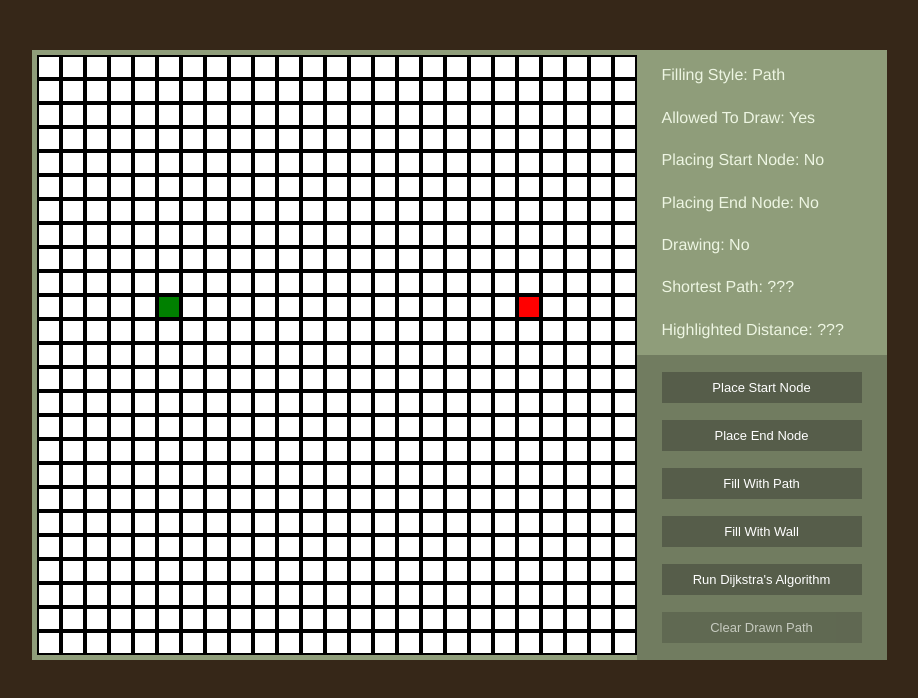
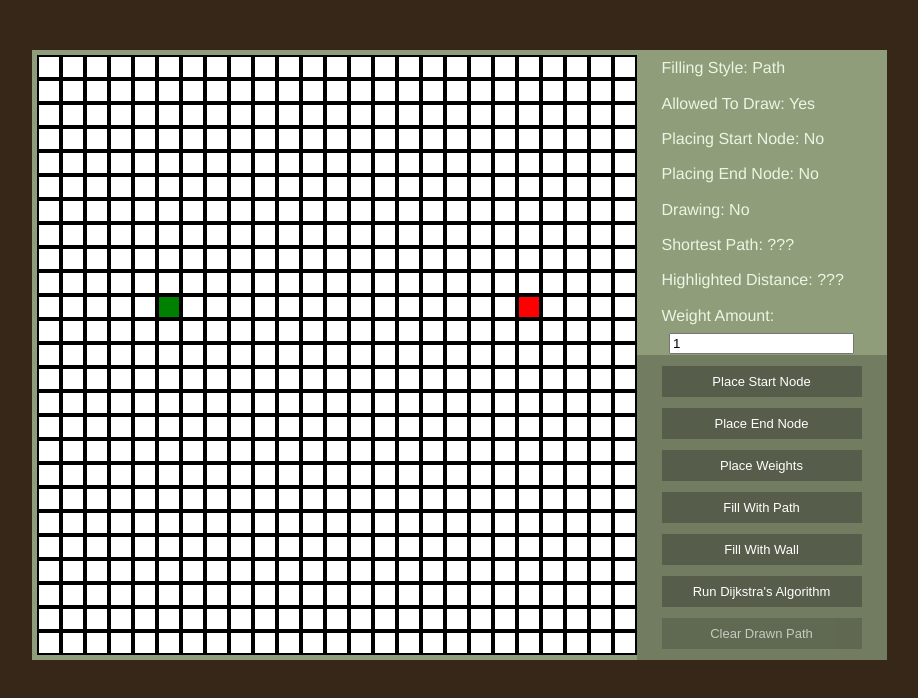
Before and after one commit to JEFF-MIKE/Vue-Grid-Pathfinder, a Vue app: page / in a window 1280 px wide. Shown: the top 698 px of the page, without its empty margins (181-1099 px from the left). Built offline with nearby package versions, Linux system fonts and the light colour scheme.

Commit message:
Added Weight functionality (might want to change later)

```diff
--- a/src/algorithms/dijkstra.js
+++ b/src/algorithms/dijkstra.js
@@ -11,7 +11,7 @@ export const dijkstra = (grid, startNode, endNode) => {
     if (closestNode.isWall) continue;
 
     // if the closest distance is infinity it means the
-    // pathfinder is trapped and
+    // pathfinder is trapped and cannot continue further.
     if (closestNode.distance === Infinity) return visitedNodesInOrder;
 
     closestNode.isVisited = true;
@@ -19,6 +19,9 @@ export const dijkstra = (grid, startNode, endNode) => {
     if (closestNode === endNode) return visitedNodesInOrder;
     updateUnvisitedNeighbors(closestNode, grid);
   }
+
+  // Return here for silly edgecases where grid gets filled
+  // up and somehow doesn't return the shortest path.
 }
 
 const getGridNodes = (grid) => { return grid.flat() }
@@ -31,8 +34,24 @@ const updateUnvisitedNeighbors = (node, grid) => {
   const neighbors = getUnvisitedNeighbors(node, grid);
 
   for (const neighbor of neighbors) {
-    neighbor.distance = node.distance + 1;
+    // We need to check here to see if the new distance is
+    // less than the previous distance. If it is, update it and
+    // the previous node reference, otherwise continue.
+
+    if (neighbor.distance !== Infinity){
+      // There is a known distance, we need to check if it's shorter
+      // than the current distance. If it is, update it.
+      const newDistance = node.distance + neighbor.weight;
+      if (neighbor.distance > newDistance) {
+        neighbor.distance = newDistance;
+        neighbor.previousNode = node;
+      }
+      continue;
+    }
+
+    neighbor.distance = node.distance + neighbor.weight;
     neighbor.previousNode = node;
+
   }
 }
 
--- a/src/components/DataPanel.vue
+++ b/src/components/DataPanel.vue
@@ -22,6 +22,14 @@
       <p class="panel-info">
       Highlighted Distance: {{ this.highlightedShortestDistance === Infinity ? "???" : this.highlightedShortestDistance }}
       </p>
+      <div class="panel-div">
+        <p class="panel-info">Weight Amount:</p>
+        <input
+          class="number-input"
+          type="number"
+          :value="weight"
+          @input="$emit('update:weight', parseInt($event.target.value))"/>
+      </div>
     </div>
     <div class="button-panel-wrapper">
       <!--
@@ -33,14 +41,21 @@
         :class="{disabled: !this.allowedToDraw}"
         :enabled="this.allowedToDraw"
         >
-        Place Start Node
+        {{ this.isPlacingStartNode ? "Cancel Placing Start Node" : "Place Start Node" }}
       </button>
       <button
         @click="$emit('set-end-node')"
         :class="{disabled: !this.allowedToDraw}"
         :enabled="this.allowedToDraw"
         >
-        Place End Node
+        {{ this.isPlacingEndNode ? "Cancel Placing End Node" : "Place End Node" }}
+      </button>
+      <button
+        @click="$emit('set-weight-nodes')"
+        :class="{disabled: !this.allowedToDraw}"
+        :enabled="this.allowedToDraw"
+        >
+        {{ this.isPlacingWeights ? "Place Walls" : "Place Weights" }}
       </button>
       <button
         @click="$emit('path-fill')"
@@ -78,10 +93,12 @@ export default {
     willFillWall: Boolean,
     isPlacingStartNode: Boolean,
     isPlacingEndNode: Boolean,
+    isPlacingWeights: Boolean,
     isMouseDown: Boolean,
     currentShortestDistance: Number,
     highlightedShortestDistance: Number,
     hasDrawnAlgorithm: Number,
+    weight: Number,
   }
 }
 </script>
--- a/src/components/Node.vue
+++ b/src/components/Node.vue
@@ -8,6 +8,9 @@
     class="node"
     :class="{startNode: isStart, endNode: isEnd, isDrawn: isDrawn, isWall: isWall, isBackTracked: isBackTracked}"
   >
+    <p v-if="this.hasWeight">
+      {{ this.weight }}
+    </p>
   </div>
 </template>
 
@@ -24,6 +27,8 @@ export default {
     distance: Number,
     isWall: Boolean,
     isBackTracked: Boolean,
+    hasWeight: Boolean,
+    weight: Number,
   },
 }
 </script>
@@ -34,6 +39,9 @@ export default {
     border: 2px solid black;
     width: 20px; height: 20px;
     background: #FFFFFF;
+    display: flex;
+    justify-content: center;
+    align-items: center;
     /* Below prevents annoying dragging behaviours when drawing.*/
     -webkit-user-select: none;
     -khtml-user-select: none;
@@ -52,10 +60,18 @@ export default {
     &:hover{
       border-color: c.$alternative-primary-text-color;
     }
+
+    p {
+      font-size: 12px;
+    }
   }
 
   .isDrawn {
     background: blue;
+
+    p {
+      color: white;
+    }
   }
 
   .startNode {
--- a/src/components/PathfinderGrid.vue
+++ b/src/components/PathfinderGrid.vue
@@ -22,12 +22,14 @@
           :distance="node.distance"
           :isWall="node.isWall"
           :isBackTracked="node.isBackTracked"
-        />
+          :hasWeight="node.hasWeight"
+          :weight="node.weight"/>
     </div>
   </div>
   <DataPanel
     @set-start-node="settingStartNode()"
     @set-end-node="settingEndNode()"
+    @set-weight-nodes="settingWeightNodes()"
     @reset-drawn-graph="resetDrawnPath()"
     @run-dijkstra="runDijkstra()"
     @path-fill="fillGridMode(false)"
@@ -39,7 +41,9 @@
     :isMouseDown="this.isMouseDown"
     :currentShortestDistance="this.currentShortestDistance"
     :highlightedShortestDistance="this.highlightedShortestDistance"
-    :hasDrawnAlgorithm="this.hasDrawnAlgorithm"/>
+    :hasDrawnAlgorithm="this.hasDrawnAlgorithm"
+    :isPlacingWeights="this.isPlacingWeights"
+    v-model:weight="this.weightAmount"/>
 </template>
 
 <script>
@@ -56,6 +60,7 @@ export default {
     data(){
       return {
         grid: [],
+        weightAmount: 1,
         rowCount: 25,
         colCount: 25,
         startNodeRow: 10,
@@ -72,6 +77,7 @@ export default {
         allowedToDraw: true,
         isPlacingStartNode: false,
         isPlacingEndNode: false,
+        isPlacingWeights: false,
         currentShortestDistance: Infinity,
         highlightedShortestDistance: Infinity,
       }
@@ -105,6 +111,8 @@ export default {
           isStart: row === this.startNodeRow && col == this.startNodeCol,
           isEnd: row === this.endNodeRow && col === this.endNodeCol,
           distance: Infinity,
+          hasWeight: false,
+          weight: 1,
           isVisited: false,
           isWall: false,
           previousNode: null,
@@ -134,6 +142,8 @@ export default {
               isVisited: false,
               isBackTracked: false,
               distance: Infinity,
+              hasWeight: false,
+              weight: 1,
             }
             if (includeWall) newNode.isWall = false;
 
@@ -157,7 +167,10 @@ export default {
         for (let row = 0; row < this.rowCount; row++){
           for (let col = 0; col < this.colCount; col++){
             const node = this.grid[row][col];
+
             if (!node.isStart && !node.isEnd) node.isWall = shouldFillWall;
+
+            if (shouldFillWall) node.distance = Infinity;
           }
         }
       },
@@ -167,6 +180,14 @@ export default {
           // reset the grid
           this.resetDrawnPath();
         }
+
+        // Make sure the user can't place start or end nodes here.
+        this.isPlacingStartNode = false;
+
+        this.isPlacingEndNode = false;
+
+        this.isPlacingWeights = false;
+
         const visitedNodesInOrder = dijkstra(this.grid.slice(), this.startNodeReference, this.endNodeReference);
         console.log(visitedNodesInOrder);
         this.drawDijkstra(visitedNodesInOrder);
@@ -225,15 +246,30 @@ export default {
         }
 
         if (node.isStart || node.isEnd) {
+          // wipe the grid everytime we place a start
+          // or end node.
           this.generateInitialGrid();
           return;
         }
 
         this.isMouseDown = true;
 
+        if (this.isPlacingWeights){
+          // Just set all negative numbers to 1 for now.
+          node.weight = (this.weightAmount > 1 ? this.weightAmount : 1);
+          node.hasWeight = (node.weight === 1 ? false : true);
+          node.isWall = false;
+          return;
+        }
+
         this.willFillWall = !node.isWall ? true : false;
 
         node.isWall = this.willFillWall ? true : false;
+
+        if (node.isWall){
+          node.weight = 1;
+          node.hasWeight = false;
+        }
       },
 
       mouseEnteredNode(rowIndex, colIndex){
@@ -254,23 +290,57 @@ export default {
 
         if (!this.isMouseDown || node.isStart || node.isEnd || !this.allowedToDraw) return;
 
+        if (this.isPlacingWeights) {
+          node.weight = (this.weightAmount > 1 ? this.weightAmount : 1);
+          node.hasWeight = (node.weight === 1 ? false : true);
+          node.isWall = false;
+          return;
+        }
+
         node.isWall = this.willFillWall ? true : false;
+
+        if (node.isWall) {
+          node.weight = 1;
+          node.hasWeight = false;
+        }
       },
 
       setMouseUp() {
         this.isMouseDown = false;
       },
-
+      /*
+        Could set isPlacing<x> as computed here.
+      */
       settingStartNode(){
         if (this.isPlacingEndNode) this.isPlacingEndNode = false;
 
-        this.isPlacingStartNode = true;
+        if (this.isPlacingWeights) this.isPlacingWeights = false;
+
+        this.isPlacingStartNode = !this.isPlacingStartNode;
       },
 
       settingEndNode(){
-        if (this.isPlacingStartNode) this.isPlacingStartNode = true;
+        if (this.isPlacingStartNode) this.isPlacingStartNode = false;
 
-        this.isPlacingEndNode = true;
+        if (this.isPlacingWeights) this.isPlacingWeights = false;
+
+        this.isPlacingEndNode = !this.isPlacingEndNode;
+      },
+
+      settingWeightNodes(){
+        if (this.isPlacingStartNode) this.isPlacingStartNode = false;
+
+        if (this.isPlacingEndNode) this.isPlacingEndNode = false;
+
+        this.isPlacingWeights = !this.isPlacingWeights;
+      },
+
+      resetWeights(){
+        for (let row = 0; row < this.rowCount; row++) {
+          for (let col=0; col < this.colCount; col++) {
+            this.grid[row][col].weight = 1;
+          }
+        }
       },
 
       mouseHasLeftNode(rowIndex, colIndex){
```
